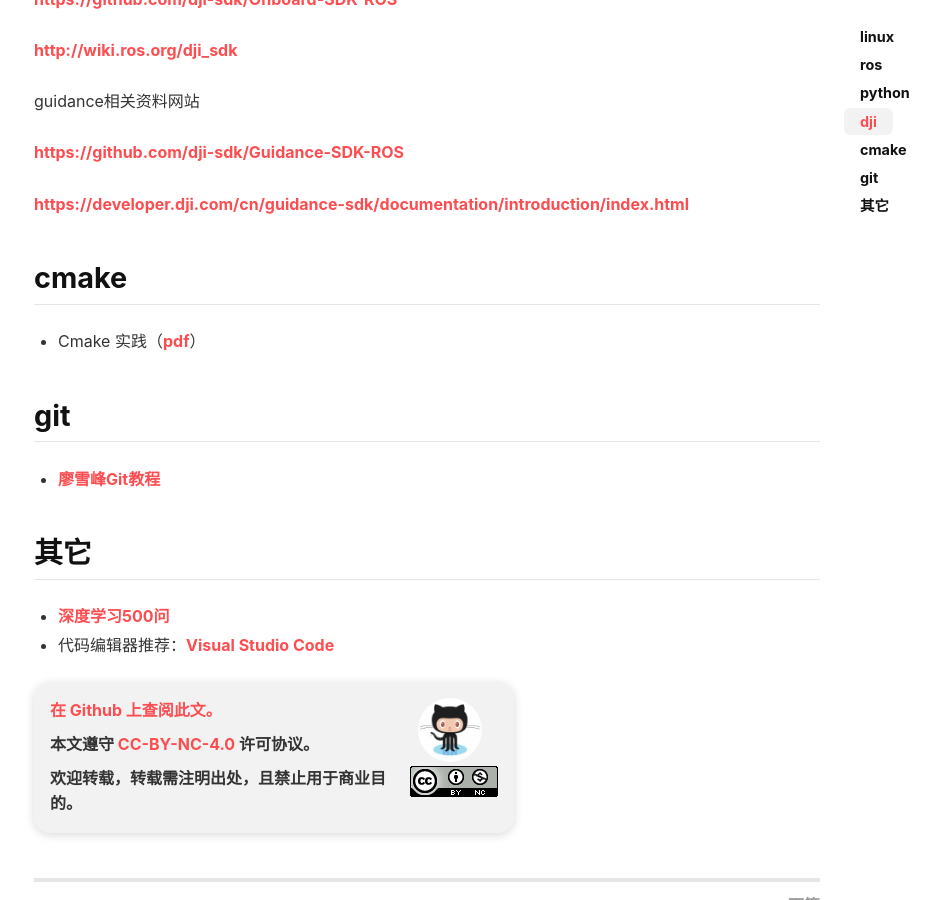
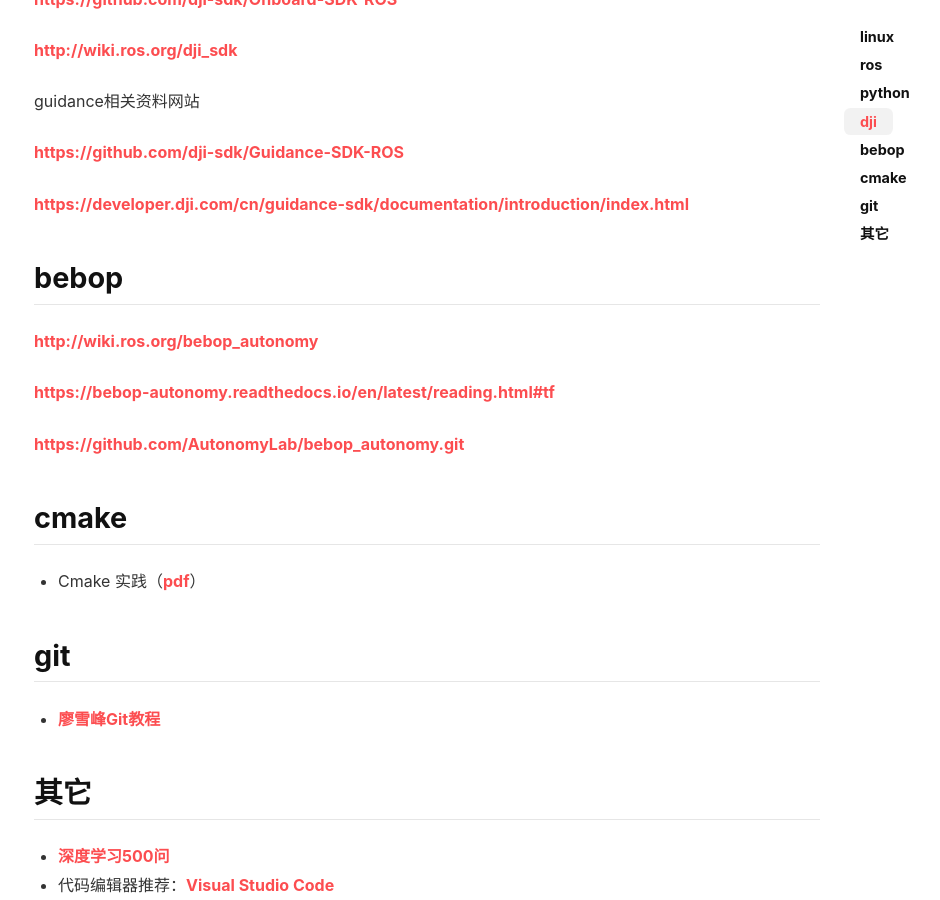
Before and after one commit to MingkangXiong/MingkangXiong.github.io, a Jekyll site: the page built from _posts/2018-11-04-智能无人系统方向入门内容推荐.md, in a window 1280 px wide and 900 px high, scrolled down 994 px. Shown: the whole window, without its empty margins (103-1043 px from the left). Built offline with Jekyll 4.4.1, drawn with Linux system fonts in a browser that asks for light colours; nearby versions of some CDN libraries; comment, search, counter and statistics services are not loaded.

Commit message:
Update 2018-11-04-智能无人系统方向入门内容推荐.md

```diff
--- a/_posts/2018-11-04-智能无人系统方向入门内容推荐.md
+++ b/_posts/2018-11-04-智能无人系统方向入门内容推荐.md
@@ -35,6 +35,12 @@ guidance相关资料网站
 
 [https://developer.dji.com/cn/guidance-sdk/documentation/introduction/index.html](https://developer.dji.com/cn/guidance-sdk/documentation/introduction/index.html)
 
+## bebop
+[http://wiki.ros.org/bebop_autonomy](http://wiki.ros.org/bebop_autonomy)
+
+[https://bebop-autonomy.readthedocs.io/en/latest/reading.html#tf](https://bebop-autonomy.readthedocs.io/en/latest/reading.html#tf)
+
+[https://github.com/AutonomyLab/bebop_autonomy.git](https://github.com/AutonomyLab/bebop_autonomy.git)
 
 ## cmake
 - Cmake 实践（[pdf]({{ site.url }}assets/books/CMake Practice.pdf)）
```
